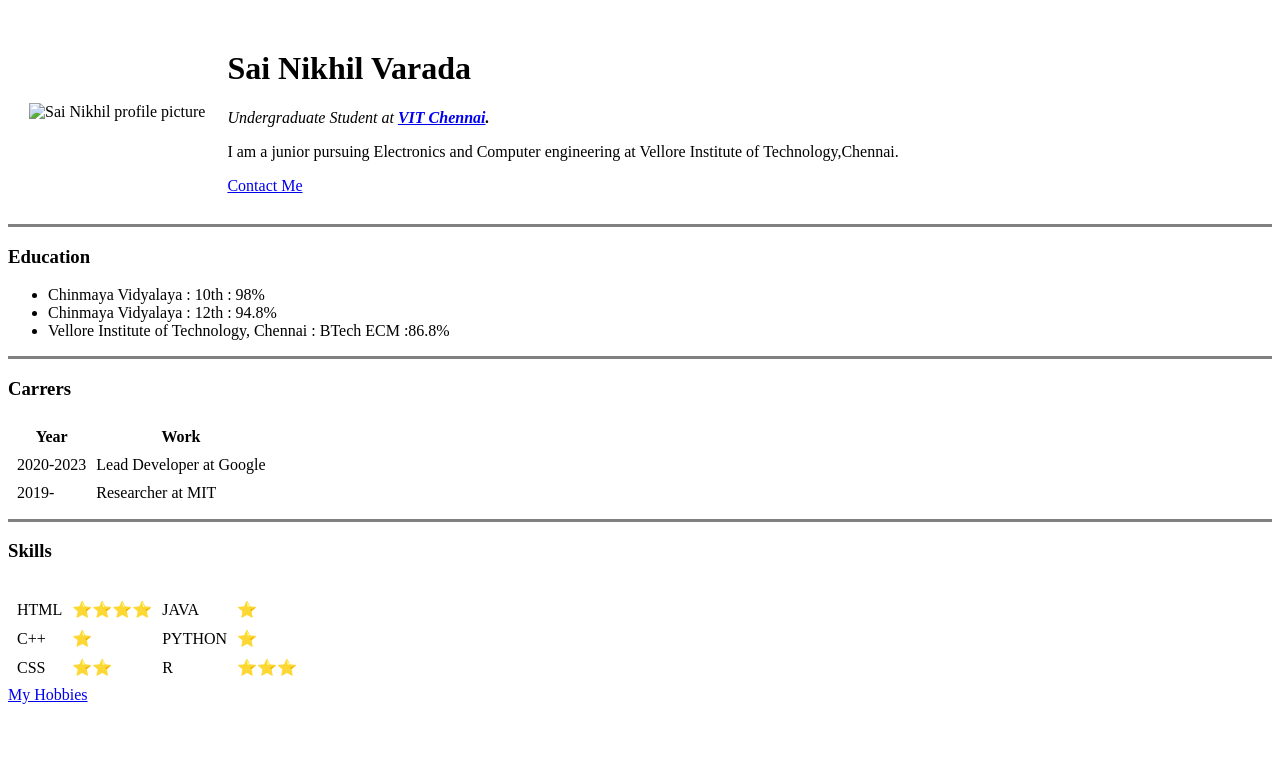
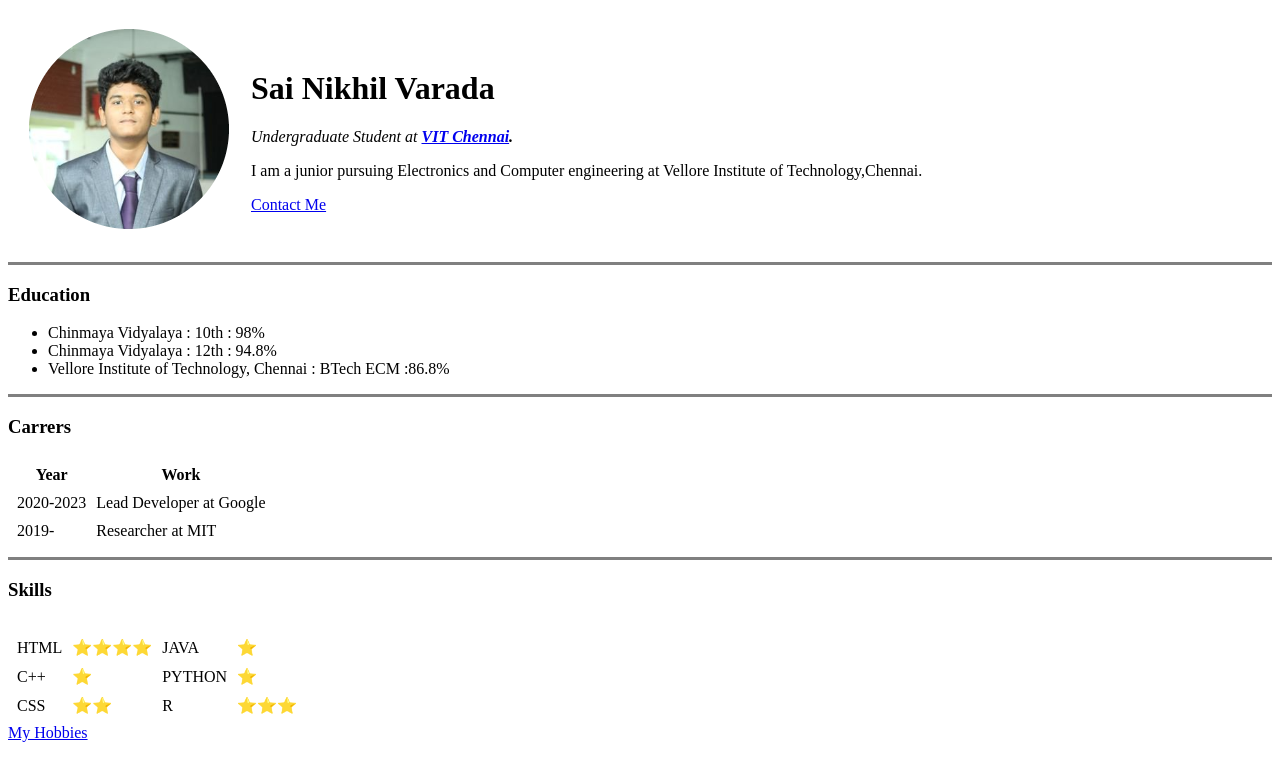
Before and after one commit to varadasainikhil/CV, a plain HTML site: page index.html in a window 1280 px wide. Drawn offline with Linux system fonts and the light colour scheme.

Commit message:
Removed the bug that did not let the image appear

```diff
--- a/index.html
+++ b/index.html
@@ -9,7 +9,7 @@
 <body>
   <table cellspacing="20">
     <tr>
-      <td><img src="IMAGES\sainikhil.jpg" alt="Sai Nikhil profile picture"></td>
+      <td><img src="sainikhil.jpg" alt="Sai Nikhil profile picture"></td>
       <td>
         <h1>Sai Nikhil Varada</h1>
         <p><em>Undergraduate Student at <strong><a href="https://chennai.vit.ac.in/">VIT Chennai</a>.</strong></em></p>
```
